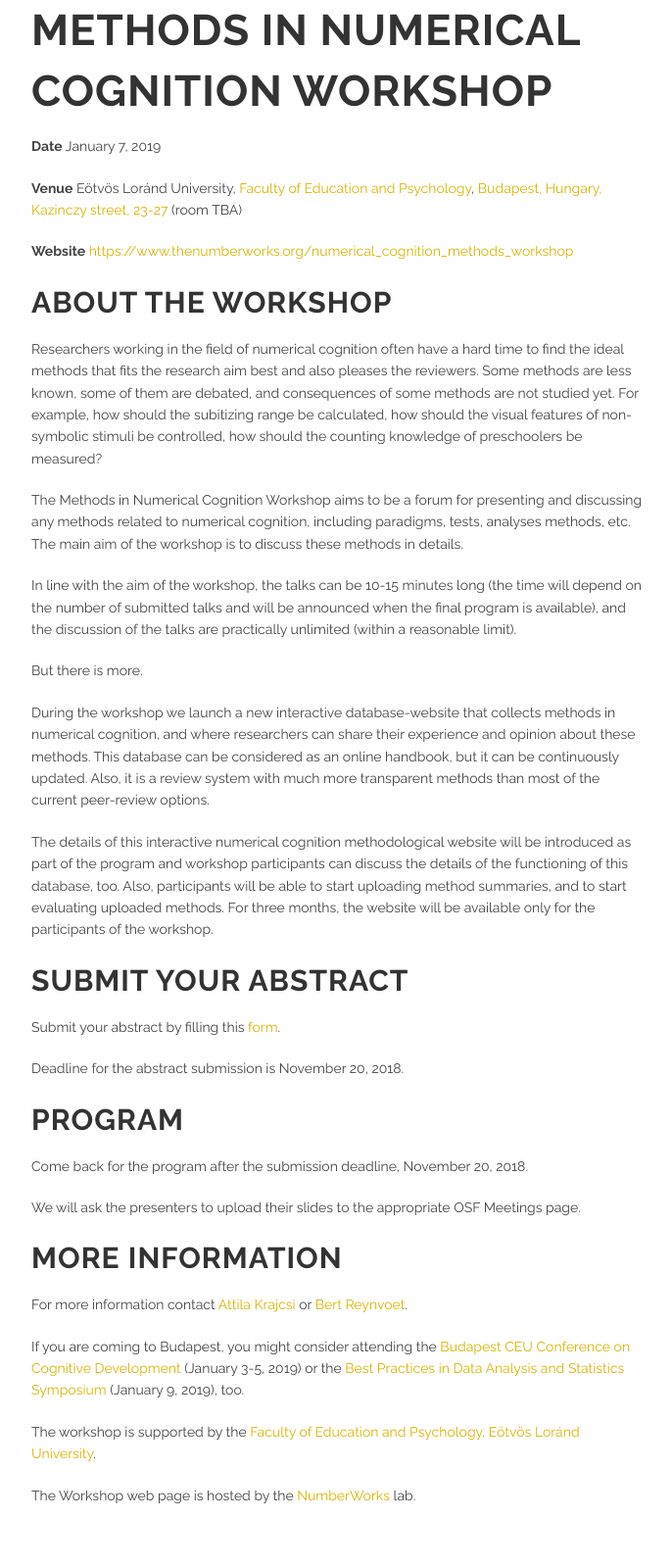
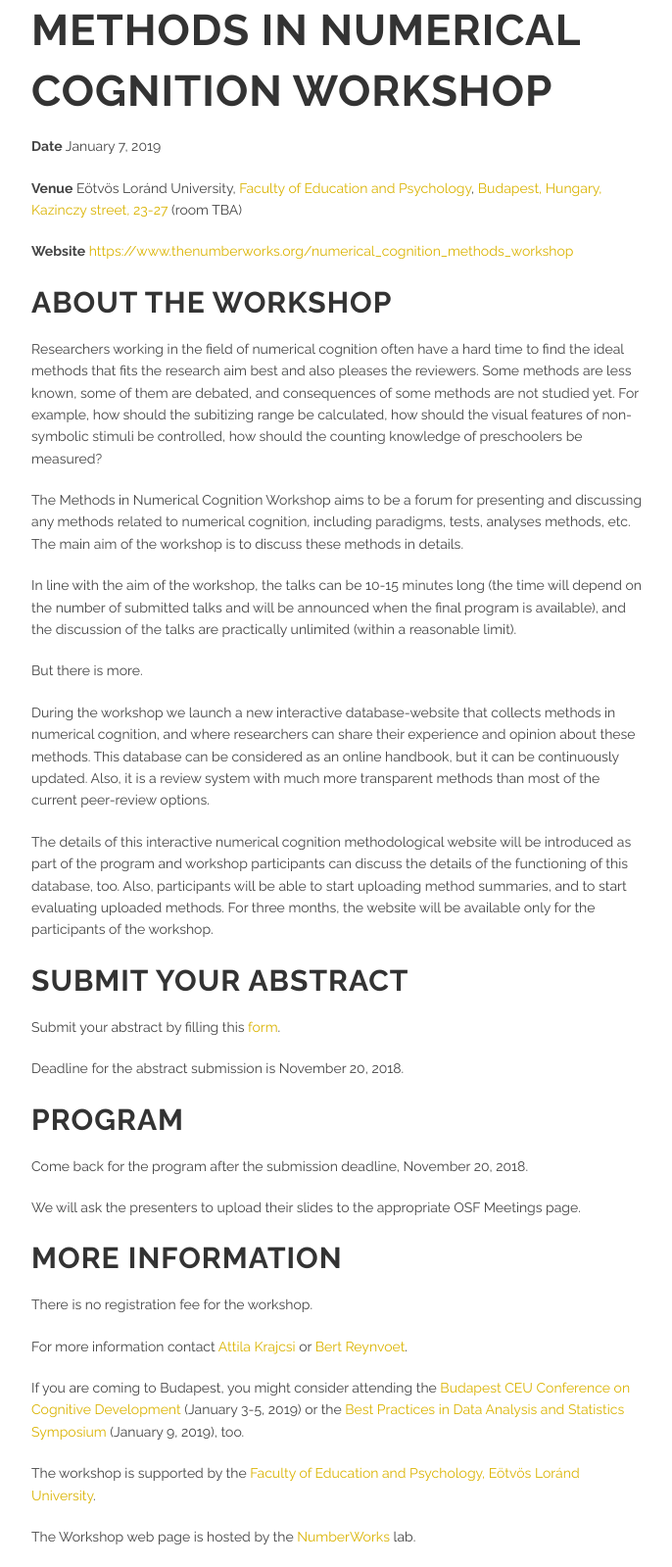
Before and after one commit to theNumberWorks/numberworks_website, a Jekyll site: the page built from numerical_cognition_methods_workshop.md, in a window 1280 px wide. Shown: the whole page at 98% size, without its empty margins (63-749 px from the left). Built offline with Jekyll 4.4.1, drawn with Linux system fonts in a browser that asks for light colours; before the commit the page ends 1557 px from its top, so only the background shows below that.

Commit message:
num cog methods workshop

```diff
--- a/numerical_cognition_methods_workshop.md
+++ b/numerical_cognition_methods_workshop.md
@@ -37,6 +37,8 @@ We will ask the presenters to upload their slides to the appropriate OSF Meeting
 
 ## More information
 
+There is no registration fee for the workshop.
+
 For more information contact [Attila Krajcsi](mailto:krajcsi.attila@ppk.elte.hu) or [Bert Reynvoet](mailto:bert.reynvoet@kuleuven.be).
 
 If you are coming to Budapest, you might consider attending the [Budapest CEU Conference on Cognitive Development](http://bcccd.org/) (January 3-5, 2019) or the [Best Practices in Data Analysis and Statistics Symposium](https://www.cogstat.org/best_practices_symposium/) (January 9, 2019), too.
```
